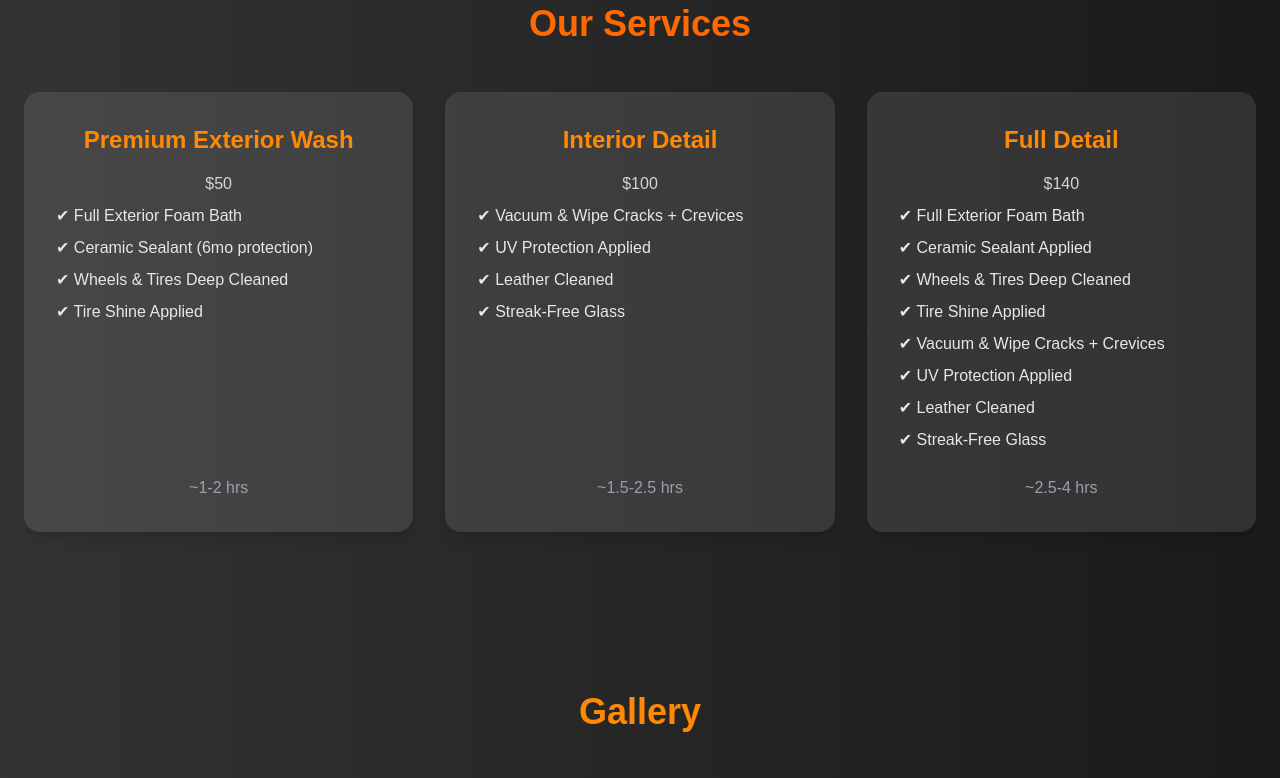
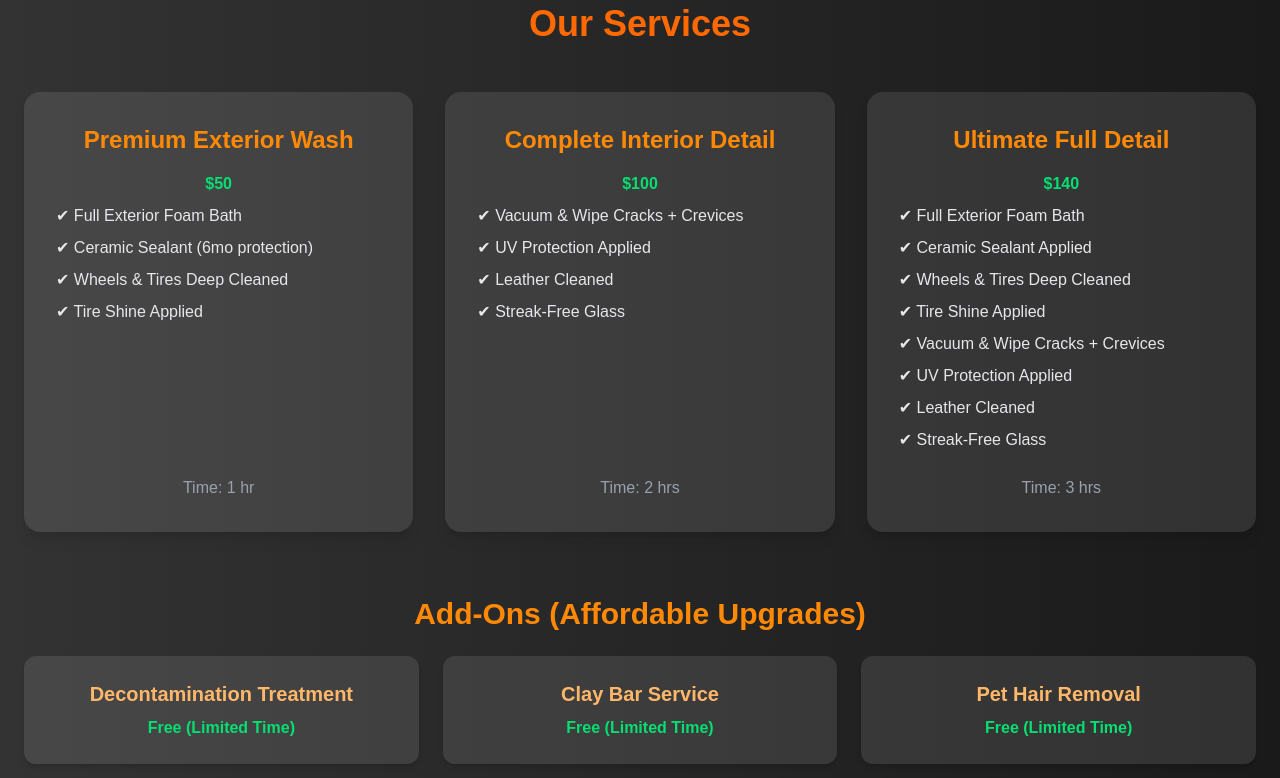
Before and after one commit to Sukhvir-Grewal/wash-labs, a Next.js app: page / in a window 1280 px wide. Shown: the part 940-1718 px from the top of the page. Built offline with nearby package versions, Linux system fonts and the light colour scheme; grey boxes are pictures that could not be loaded.

Commit message:
changed prices

```diff
--- a/components/Services.js
+++ b/components/Services.js
@@ -1,5 +1,10 @@
 import { useState } from "react";
-import { motion, AnimatePresence, useViewportScroll, useTransform } from "framer-motion";
+import {
+    motion,
+    AnimatePresence,
+    useViewportScroll,
+    useTransform,
+} from "framer-motion";
 import Booking from "./Booking";
 
 export default function Services() {
@@ -16,11 +21,11 @@ export default function Services() {
                 "Wheels & Tires Deep Cleaned",
                 "Tire Shine Applied",
             ],
-            time: "~1-2 hrs",
+            time: "1 hr",
             animation: "fade-right",
         },
         {
-            title: "Interior Detail",
+            title: "Complete Interior Detail",
             price: "$100",
             features: [
                 "Vacuum & Wipe Cracks + Crevices",
@@ -28,11 +33,11 @@ export default function Services() {
                 "Leather Cleaned",
                 "Streak-Free Glass",
             ],
-            time: "~1.5-2.5 hrs",
+            time: "2 hrs",
             animation: "fade-up",
         },
         {
-            title: "Full Detail",
+            title: "Ultimate Full Detail",
             price: "$140",
             features: [
                 "Full Exterior Foam Bath",
@@ -44,9 +49,15 @@ export default function Services() {
                 "Leather Cleaned",
                 "Streak-Free Glass",
             ],
-            time: "~2.5-4 hrs",
+            time: "3 hrs",
             animation: "fade-left",
         },
+    ];
+
+    const addons = [
+        { title: "Decontamination Treatment", price: "Free (Limited Time)" },
+        { title: "Clay Bar Service", price: "Free (Limited Time)" },
+        { title: "Pet Hair Removal", price: "Free (Limited Time)" },
     ];
 
     const [selectedService, setSelectedService] = useState(null);
@@ -86,16 +97,48 @@ export default function Services() {
                                 <h3 className="text-2xl font-bold text-orange-400 mb-4">
                                     {service.title}
                                 </h3>
-                                <p className="text-gray-300 mb-2">{service.price}</p>
+                                <p className="text-green-400 font-semibold mb-2">
+                                    {service.price}
+                                </p>
                                 <ul className="text-left text-gray-200 mb-6 space-y-2">
                                     {service.features.map((feature, i) => (
                                         <li key={i}>✔ {feature}</li>
                                     ))}
                                 </ul>
                             </div>
-                            <p className="text-gray-400 mt-auto">{service.time}</p>
+                            <p className="text-gray-400 mt-auto font-medium">
+                                Time: {service.time}
+                            </p>
                         </motion.div>
                     ))}
+                </div>
+
+                {/* ✅ Add-ons Section */}
+                <div className="mt-16">
+                    <h3 className="text-3xl font-extrabold text-orange-400 mb-6">
+                        Add-Ons (Affordable Upgrades)
+                    </h3>
+                    <div className="grid gap-6 md:grid-cols-3">
+                        {addons.map((addon, i) => (
+                            <div
+                                key={i}
+                                className="bg-white/10 rounded-xl p-6 shadow-md hover:shadow-lg transition"
+                            >
+                                <h4 className="text-xl font-bold text-orange-300 mb-2">
+                                    {addon.title}
+                                </h4>
+                                <p
+                                    className={`${
+                                        addon.price.includes("Free")
+                                            ? "text-green-400 font-semibold"
+                                            : "text-green-400"
+                                    }`}
+                                >
+                                    {addon.price}
+                                </p>
+                            </div>
+                        ))}
+                    </div>
                 </div>
 
                 {/* Booking Modal */}
--- a/pages/_document.js
+++ b/pages/_document.js
@@ -9,8 +9,24 @@ export default function Document() {
         <meta charSet="UTF-8" />
         <meta httpEquiv="X-UA-Compatible" content="IE=edge" />
 
-        {/* Favicon */}
-        <link rel="icon" href="/favicon.ico" />
+        {/* Light mode favicon */}
+        <link
+          rel="icon"
+          href="/favicon-light.png"
+          type="image/png"
+          media="(prefers-color-scheme: light)"
+        />
+
+        {/* Dark mode favicon */}
+        <link
+          rel="icon"
+          href="/favicon-dark.png"
+          type="image/png"
+          media="(prefers-color-scheme: dark)"
+        />
+
+        {/* Fallback favicon */}
+        <link rel="icon" href="/favicon.png" type="image/png" />
 
         {/* Theme Color (browser address bar color on mobile) */}
         <meta name="theme-color" content="#1a1a1a" />
```
Also changed, not shown: public/favicon-dark.png (added), public/favicon-light.png (added).
